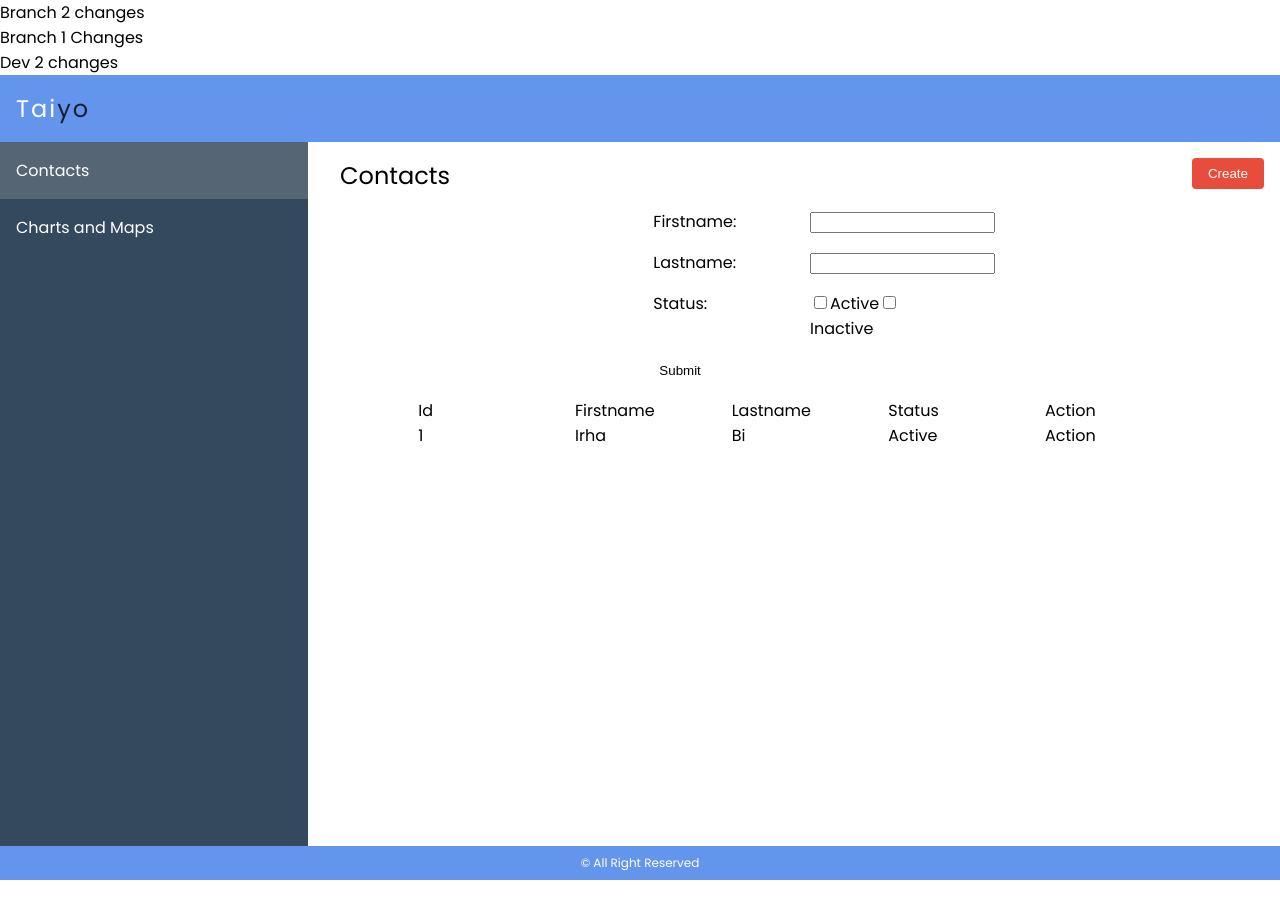
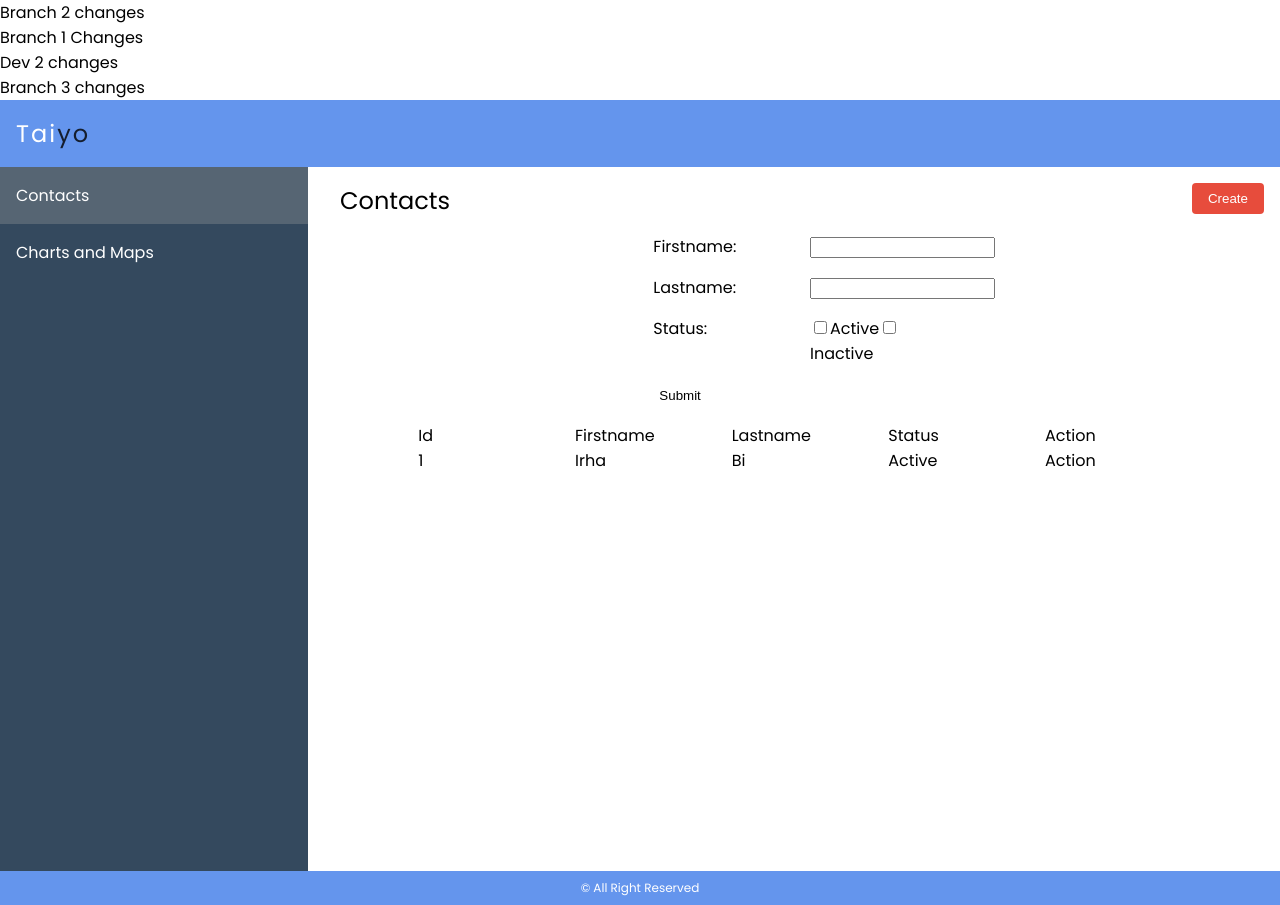
Before and after one commit to danishwebindia/Taiyo-Angular-Material, an Angular app: page / in a window 1280 px wide. Before the commit the page ends 880 px from the top, so only its background shows below. Built offline with nearby package versions, Linux system fonts and the light colour scheme.

Commit message:
commit message 1

```diff
--- a/src/app/app.component.html
+++ b/src/app/app.component.html
@@ -7,6 +7,10 @@
 <div>
     Dev 2 changes
 </div>
+<div>
+    Branch 3 changes
+</div>
+
 <app-header></app-header>
 <div class="grid-container">
     <div class="grid-column col-3"><app-side-navigation></app-side-navigation></div>
```
